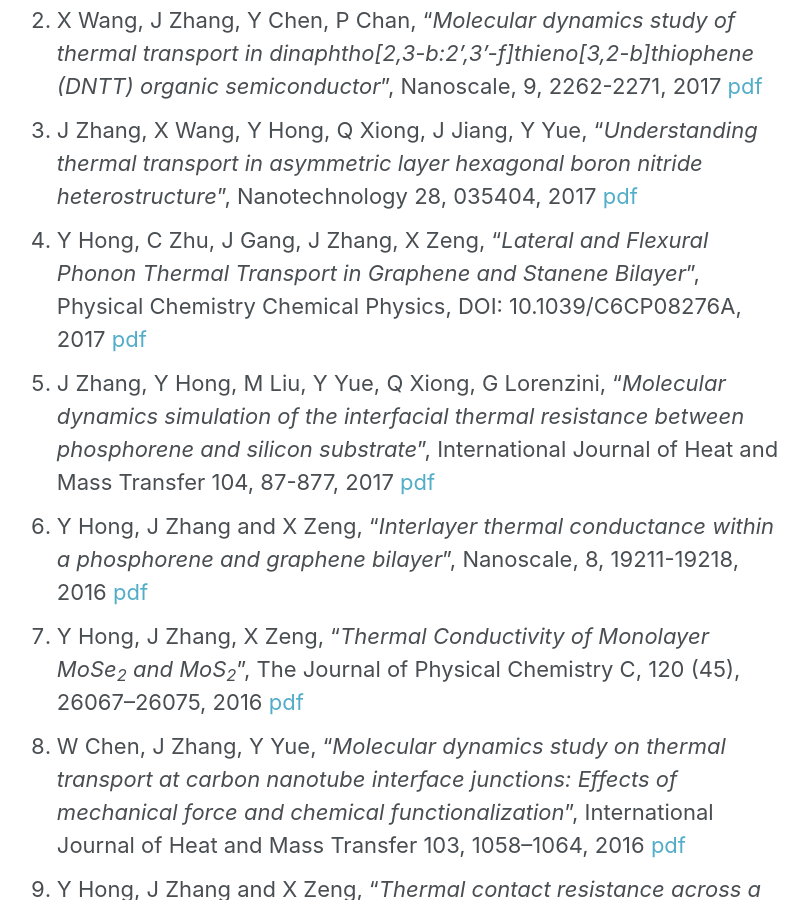
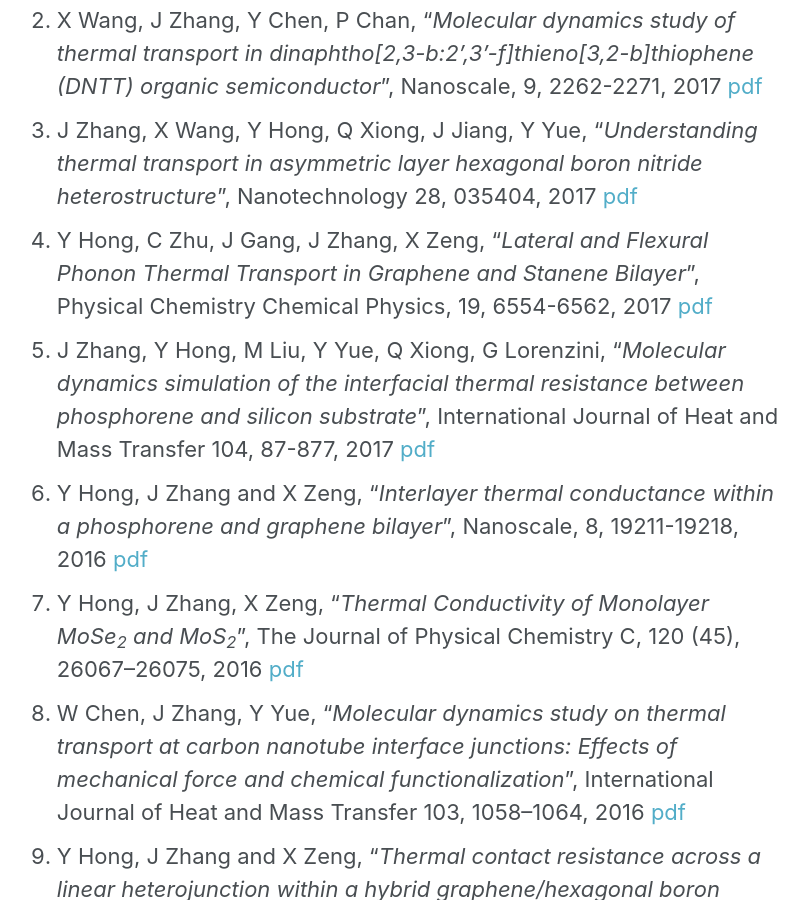
Before and after one commit to JingchaoZhang/JingchaoZhang.github.io, a Jekyll site: the page built from _pages/publications.md, in a window 1280 px wide and 900 px high, scrolled down 357 px. Shown: the whole window, without its empty margins (267-1075 px from the left). Built offline with Jekyll 4.4.1, drawn with Linux system fonts in a browser that asks for light colours.

Commit message:
Update publications.md

```diff
--- a/_pages/publications.md
+++ b/_pages/publications.md
@@ -8,7 +8,7 @@ author_profile: false
 1. Q Xiong, Y Yang, F Xu, Y Pan, J Zhang, K Hong, G Lorenzini, S Wang, "_An overview of computational fluid dynamics simulation of reactor-scale biomass pyrolysis_", ACS Sustainable Chemistry & Engineering, DOI: 10.1021/acssuschemeng.6b02634, 2017 [pdf](https://drive.google.com/file/d/0B3Yj4QkZpI-dTGVDZFdyRlhqaVE/view?usp=sharing)
 1. X Wang, J Zhang, Y Chen, P Chan, "_Molecular dynamics study of thermal transport in dinaphtho[2,3-b:2',3'-f]thieno[3,2-b]thiophene (DNTT) organic semiconductor_", Nanoscale, 9, 2262-2271, 2017 [pdf](https://drive.google.com/file/d/0B3Yj4QkZpI-ddHJYWmpEeWVkZ1k/view?usp=sharing)
 1. J Zhang, X Wang, Y Hong, Q Xiong, J Jiang, Y Yue, "_Understanding thermal transport in asymmetric layer hexagonal boron nitride heterostructure_", Nanotechnology 28, 035404, 2017 [pdf](https://drive.google.com/file/d/0B3Yj4QkZpI-dMnBVbi1oWUQ2b00/view?usp=sharing)
-1. Y Hong, C Zhu, J Gang, J Zhang, X Zeng, "_Lateral and Flexural Phonon Thermal Transport in Graphene and Stanene Bilayer_", Physical Chemistry Chemical Physics, DOI: 10.1039/C6CP08276A, 2017 [pdf](https://drive.google.com/file/d/0B3Yj4QkZpI-dckNxSVVFWlpGbUk/view?usp=sharing)
+1. Y Hong, C Zhu, J Gang, J Zhang, X Zeng, "_Lateral and Flexural Phonon Thermal Transport in Graphene and Stanene Bilayer_", Physical Chemistry Chemical Physics, 19, 6554-6562, 2017 [pdf](https://drive.google.com/file/d/0B3Yj4QkZpI-dckNxSVVFWlpGbUk/view?usp=sharing)
 1. J Zhang, Y Hong, M Liu, Y Yue, Q Xiong, G Lorenzini, "_Molecular dynamics simulation of the interfacial thermal resistance between phosphorene and silicon substrate_", International Journal of Heat and Mass Transfer 104, 87-877, 2017 [pdf](https://drive.google.com/file/d/0B3Yj4QkZpI-deGVXQ0pybURsRjA/view?usp=sharing)
 1. Y Hong, J Zhang and X Zeng, "_Interlayer thermal conductance within a phosphorene and graphene bilayer_", Nanoscale, 8, 19211-19218, 2016 [pdf](https://drive.google.com/file/d/0B3Yj4QkZpI-dOF9EaGk5UnBwQm8/view?usp=sharing)
 1. Y Hong, J Zhang, X Zeng, "_Thermal Conductivity of Monolayer MoSe<sub>2</sub> and MoS<sub>2</sub>_", The Journal of Physical Chemistry C, 120 (45), 26067–26075, 2016 [pdf](https://drive.google.com/file/d/0B3Yj4QkZpI-dSmZpd0RqVUprc1U/view?usp=sharing)
```
